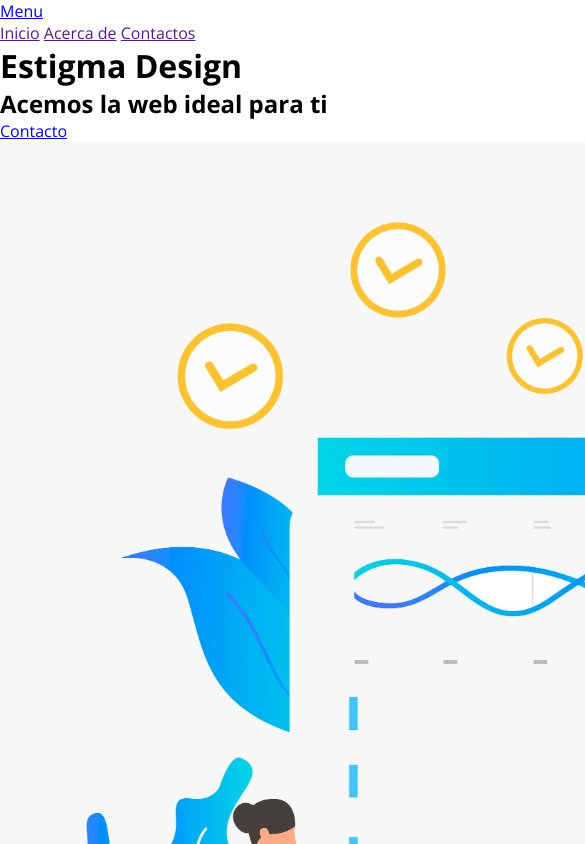
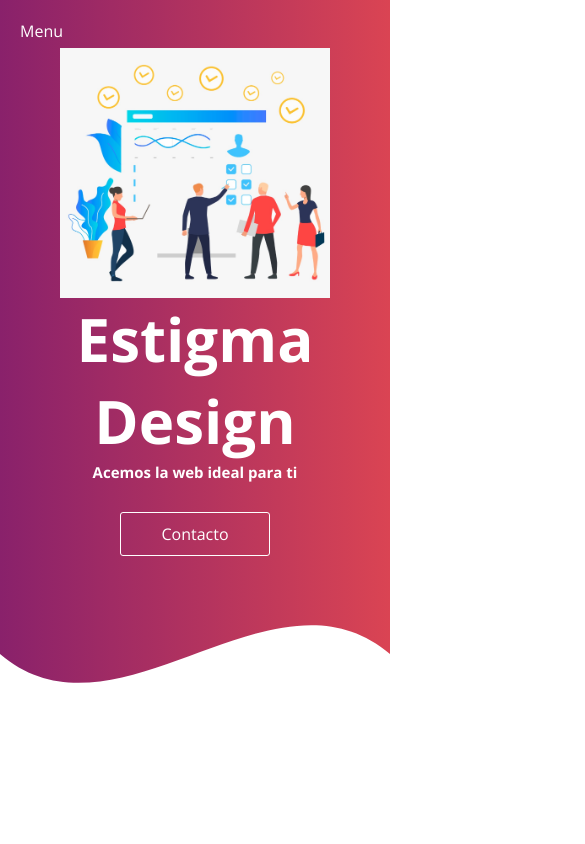
Before and after one commit to rafaelarango/landig_page, a plain HTML site: page index.html in a window 390 px wide. Shown: the top 844 px of the page, 585 px wide, since content can reach past the window. Drawn offline with nearby package versions, Linux system fonts and the light colour scheme.

Commit message:
Actualizacion cambios ultima clase e iniciamos con el responive

```diff
--- a/index.html
+++ b/index.html
@@ -7,7 +7,9 @@
     <meta name="viewport" content="width=device-width, initial-scale=1.0">
     <title>Landig Page</title>
     <link rel="stylesheet" href="styles.css">
-    <link href="https://fonts.googleapis.com/css2?family=Open+Sans:wght@300;400;700;800&family=Roboto:wght@100;300;400;700&display=swap" rel="stylesheet">
+    <link
+        href="https://fonts.googleapis.com/css2?family=Open+Sans:wght@300;400;700;800&family=Roboto:wght@100;300;400;700&display=swap"
+        rel="stylesheet">
 </head>
 
 <body>
@@ -16,11 +18,11 @@
         <div class="container">
             <nav>
                 <a href="#" id="icono" class="icono">Menu</a>
-                <div class="enlaces uno" id="enlaces">
+                <!-- <div class="enlaces uno" id="enlaces">
                     <a href="">Inicio</a>
                     <a href="">Acerca de</a>
                     <a href="">Contactos</a>
-                </div>
+                </div> -->
             </nav>
 
             <div class="text">
@@ -35,9 +37,15 @@
     </header>
 
     <div class="wave">
+        <div style="height: 150px; overflow: hidden;"><svg viewBox="0 0 500 150" preserveAspectRatio="none"
+                style="height: 100%; width: 100%;">
+                <path d="M0.00,49.98 C149.99,150.00 349.20,-49.98 500.00,49.98 L500.00,150.00 L0.00,150.00 Z"
+                    style="stroke: none; fill:#fff;"></path>
+            </svg></div>
+    </div>
 
-    </div>
-    ^`
+
+
 </body>
 
 </html>
--- a/styles.css
+++ b/styles.css
@@ -1,14 +1,249 @@
-
 * {
     margin: 0;
     padding: 0;
     box-sizing: border-box;
- }
+}
 
- body{
-     font-family: 'Open Sans', sans-serif;
- }
+body {
+    font-family: 'Open Sans', sans-serif;
+}
 
- nav {
+nav {
+    position: fixed;
+    /* Deja estatico nuestro navegador */
+    top: 20px;
+    left: 20px;
+    display: flex;
+    /* Con esta propiedad puedo empezar a mover las cajitas */
+    justify-content: flex-start;
+}
 
- }
+nav a {
+    color: #fff;
+    text-decoration: none;
+    /* Eliminamos la raya que estaba debajo del link */
+    animation: moverIzquierda 1s ease-out;
+}
+
+.icono {
+    display: block;
+    /* Ahora vamos a agregar una animacion */
+    z-index: 1000000;
+    /* Es una propiedad que nos permite sobre poner al contenedor mas grande */
+}
+
+header {
+    background: #DA4453;
+    /* fallback for old browsers */
+    background: -webkit-linear-gradient(to right, #89216B, #DA4453);
+    /* Chrome 10-25, Safari 5.1-6 */
+    background: linear-gradient(to right, #89216B, #DA4453);
+    /* W3C, IE 10+/ Edge, Firefox 16+, Chrome 26+, Opera 12+, Safari 7+ */
+
+    height: auto;
+    padding: 48px;
+    width: 100%;
+}
+
+.container {
+    width: 95%;
+    max-width: 1200px;
+    display: flex;
+    /* por que aplicamos esta propiedad*/
+    align-items: center;
+    justify-content: space-around;
+    margin: auto;
+}
+
+img {
+    display: block;
+    height: 450px;
+    width: auto;
+    object-fit: cover;
+    /* Definir algunos cambios de las imagenes*/
+    animation: arriba 1s ease-in;
+}
+
+.text {
+    width: 50%;
+    color: #fff;
+}
+
+.text h1 {
+    font-size: 80px;
+    animation: moverDerecha 1s ease-in;
+}
+
+.text h2 {
+    font-size: 30px;
+    /* animacion */
+}
+
+.text a {
+    display: inline-block;
+    color: #fff;
+    font-weight: 300;
+    margin-top: 30px;
+    text-decoration: none;
+    margin-top: 30px;
+    border: 1px solid #fff;
+    width: 150px;
+    border-radius: 3px;
+    text-align: center;
+    padding: 10px 0;
+    animation: arriba 1s ease-in;
+}
+
+/* Vamos a hacer la ola. pagina SMOOTH.IE*/
+
+.wave {
+    height: 100%;
+    width: 100%;
+
+    background: #DA4453;
+    /* fallback for old browsers */
+    background: -webkit-linear-gradient(to right, #89216B, #DA4453);
+    /* Chrome 10-25, Safari 5.1-6 */
+    background: linear-gradient(to right, #89216B, #DA4453);
+    /* W3C, IE 10+/ Edge, Firefox 16+, Chrome 26+, Opera 12+, Safari 7+ */
+
+}
+
+.enlaces {
+    position: fixed;
+    display: flex;
+    top: 0;
+    background: black;
+    justify-content: space-around;
+    align-items: center;
+    height: 100vh;
+    right: 0;
+    flex-direction: column;
+    width: 100%;
+    transition: all 1s ease;
+
+    background: #DA4453;
+    /* fallback for old browsers */
+    background: -webkit-linear-gradient(to right, #89216B, #DA4453);
+    /* Chrome 10-25, Safari 5.1-6 */
+    background: linear-gradient(to right, #89216B, #DA4453);
+    /* W3C, IE 10+/ Edge, Firefox 16+, Chrome 26+, Opera 12+, Safari 7+ */
+}
+
+.uno {}
+
+.dos {}
+
+@keyframes moverIzquierda {
+    0% {
+        opacity: 0;
+        transform: translateX(-100px);
+    }
+
+    100% {
+        opacity: 1;
+        transform: translateX(0);
+    }
+}
+
+@keyframes moverDerecha {
+    0% {
+        opacity: 0;
+        transform: translateX(100px);
+    }
+
+    100% {
+        opacity: 1;
+        transform: translateX(0);
+    }
+}
+
+@keyframes arriba {
+    0% {
+        opacity: 0;
+        transform: translateY(100px);
+    }
+
+    100% {
+        opacity: 1;
+        transform: translateY(0);
+    }
+}
+
+/* Media Querys */
+
+@media screen and (max-width:1000px) {
+    img {
+        height: 400px;
+    }
+
+}
+
+
+@media screen and (max-width:800px) {
+    img {
+        height: 370px;
+    }
+
+    .text h1 {
+        font-size: 70px;
+    }
+
+    .text h2 {
+        font-size: 25px;
+    }
+
+}
+
+
+@media screen and (max-width:700px) {
+    img {
+        height: 250px;
+    }
+
+    .text h1 {
+        font-size: 40px;
+    }
+
+    .text h2 {
+        font-size: 15px;
+    }
+
+}
+
+@media screen and (max-width:450px) {
+    .container {
+        width: 100%;
+        flex-wrap: wrap-reverse;
+        text-align: center;
+    }
+
+    .text {
+        width: 100%;
+        text-align: center;
+    }
+
+    .text h1 {
+        font-size: 60px;
+    }
+
+}
+
+@media screen and (max-width:340px) {
+    .img {
+        height: 160px;
+    }
+
+    .text h1 {
+        font-size: 35px;
+    }
+
+    .text h2 {
+        font-size: 15px;
+    }
+
+    .text a {
+        width: 120px;
+    }
+
+}
```
